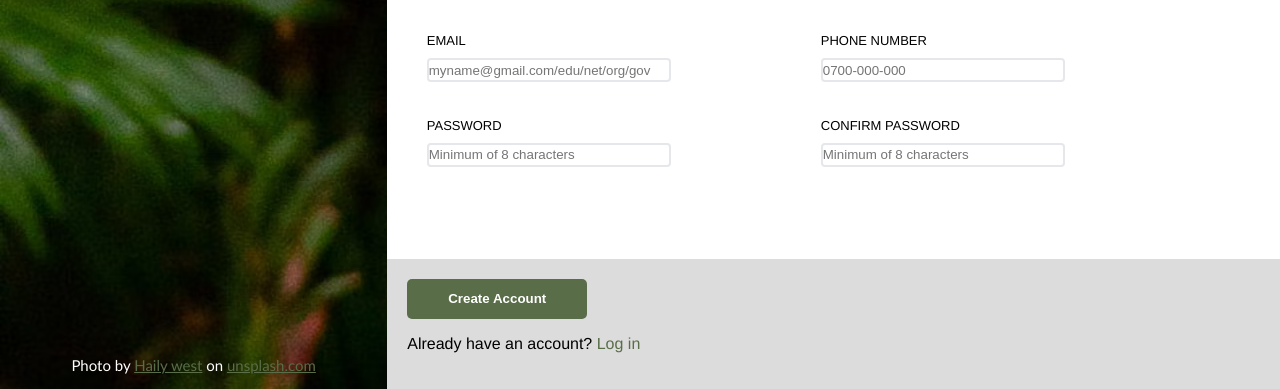
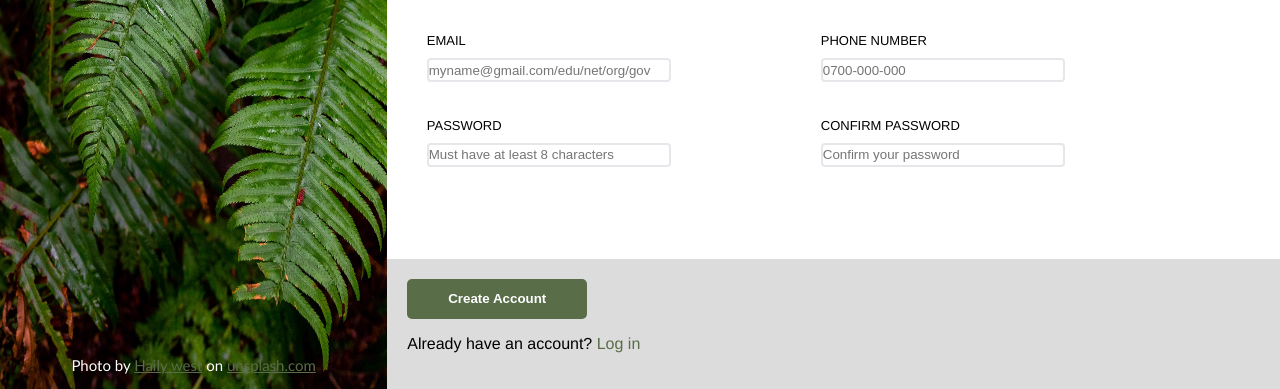
Before and after one commit to SMK-008/odin-signup-form, a plain HTML site: page index.html in a window 1280 px wide. Shown: the part 411-800 px from the top of the page. Drawn offline with Linux system fonts and the light colour scheme.

Commit message:
made plant background image clear

```diff
--- a/index.html
+++ b/index.html
@@ -9,6 +9,7 @@
 </head>
 <body>
 <div class="sidebar">
+    <img id="plant-background" src="images/photo-1585202900225-6d3ac20a6962.avif" alt="">
     <div class="logo">
         <img src="images/odin-lined.png" alt="">
         <p>Odin</p>
@@ -55,13 +56,13 @@
         <fieldset>
             <p>
                 <label for="pwd">PASSWORD</label>
-                <input minlength="8" placeholder="Minimum of 8 characters" required type="password" id="pwd" name="user_password">
+                <input minlength="8" placeholder="Must have at least 8 characters" required type="password" id="pwd" name="user_password">
                 <p id="pwd"></p>
             </p>
 
             <p>
                 <label for="confirm_pwd">CONFIRM PASSWORD</label>
-                <input minlength="8" placeholder="Minimum of 8 characters" required type="password" id="confirm_pwd" name="confirm_password">
+                <input minlength="8" placeholder="Confirm your password" required type="password" id="confirm_pwd" name="confirm_password">
                 <p id="confirm"></p>
             </p>
         </fieldset>
--- a/style.css
+++ b/style.css
@@ -2,8 +2,12 @@
     font-family: MyFont;
     src:url(fonts/Norse-Bold.otf)
 }
+#plant-background{
+    height: 100%;
+    width: 100%;
+}
 .sidebar{
-    background-image: url(images/photo-1585202900225-6d3ac20a6962.avif);
+    /* background-image: url(images/photo-1585202900225-6d3ac20a6962.avif); */
     width: 60vw;
     /* height: 100%; */
     position: relative;
@@ -11,6 +15,7 @@
     display: flex;
     justify-content: center;
 }
+
 body{
     display: flex;
     flex-direction: row;
```
